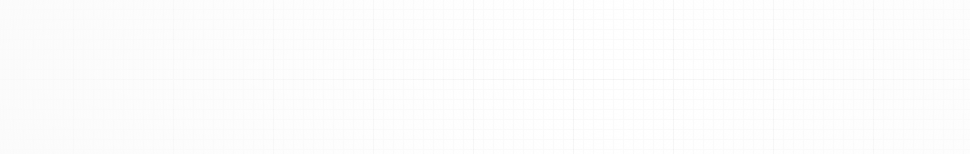
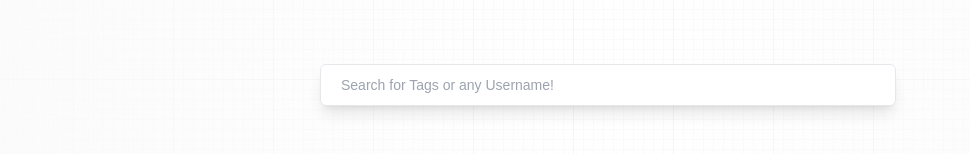
Before and after one commit to subhatav/prompts-hub-next, a Next.js app: page / in a window 1280 px wide. Shown: the part 326-480 px from the top of the page, without its empty margins (32-1002 px from the left). Built offline with nearby package versions, Linux system fonts and the light colour scheme; no server answers; the database is empty.

Commit message:
Create a Component in the `Feed` JSX file with support for searching

```diff
--- a/app/page.jsx
+++ b/app/page.jsx
@@ -1,3 +1,5 @@
+import Feed from "@components/Feed";
+
 const Home = () => {
   return (
     <section className="w-full flex-center flex-col">
@@ -10,7 +12,7 @@ const Home = () => {
         Prompts Hub is an open-source AI prompting tool for modern world to
         discover new creative prompts!
       </p>
-      {/* <Feed /> */}
+      <Feed />
     </section>
   );
 };
--- /dev/null
+++ b/components/Feed.jsx
@@ -0,0 +1,96 @@
+"use client";
+
+import { useState, useEffect } from "react";
+
+import PromptCard from "./PromptCard";
+
+const PromptCardList = ({ data, handleTagClick }) => {
+  return (
+    <div className="mt-16 prompt_layout">
+      {data.map((post) => (
+        <PromptCard
+          key={post._id}
+          post={post}
+          handleTagClick={handleTagClick}
+        />
+      ))}
+    </div>
+  );
+};
+
+const Feed = () => {
+  const [allPosts, setAllPosts] = useState([]);
+
+  // Search States
+  const [searchText, setSearchText] = useState("");
+  const [searchTimeout, setSearchTimeout] = useState(null);
+  const [searchedResults, setSearchedResults] = useState([]);
+
+  const fetchPosts = async () => {
+    const response = await fetch("/api/prompt");
+    setAllPosts(await response.json());
+  };
+
+  useEffect(() => {
+    fetchPosts();
+  }, []);
+
+  const filterPrompts = (searchText) => {
+    // Flag `i` is for Case-Insensitive Search
+    const regExp = new RegExp(searchText, "i");
+
+    return allPosts.filter(
+      (item) =>
+        regExp.test(item.creator.username) ||
+        regExp.test(item.tag) ||
+        regExp.test(item.prompt)
+    );
+  };
+
+  const handleSearchChange = (event) => {
+    clearTimeout(searchTimeout);
+
+    const targetValue = event.target.value;
+
+    setSearchText(targetValue);
+    setSearchTimeout(
+      setTimeout(() => {
+        setSearchedResults(filterPrompts(targetValue));
+      }, 500)
+    );
+  };
+
+  const handleTagClick = (tagName) => {
+    setSearchText(tagName);
+
+    const searchResult = filterPrompts(tagName);
+    setSearchedResults(searchResult);
+  };
+
+  return (
+    <section className="feed">
+      <form className="relative w-full flex-center">
+        <input
+          required
+          type="text"
+          className="search_input peer"
+          value={searchText}
+          onChange={handleSearchChange}
+          placeholder="Search for Tags or any Username!"
+        />
+      </form>
+
+      {/* All Prompts */}
+      {searchText ? (
+        <PromptCardList
+          data={searchedResults}
+          handleTagClick={handleTagClick}
+        />
+      ) : (
+        <PromptCardList data={allPosts} handleTagClick={handleTagClick} />
+      )}
+    </section>
+  );
+};
+
+export default Feed;
--- a/components/Form.jsx
+++ b/components/Form.jsx
@@ -2,7 +2,7 @@ import Link from "next/link";
 
 const Form = ({ type, post, setPost, submitting, handleSubmit }) => {
   return (
-    <section className="w-full max-w-full flex-start flex-col">
+    <section className="w-full max-w-full flex-start flex-col mb-10">
       <h1 className="head_text text-left">
         <span className="blue_gradient">{type} Post</span>
       </h1>
@@ -46,7 +46,7 @@ const Form = ({ type, post, setPost, submitting, handleSubmit }) => {
           />
         </label>
 
-        <div className="flex-end mx-3 mb-5 gap-4">
+        <div className="flex-end mx-3 gap-4">
           <Link href="/" className="text-gray-500 text-sm">
             Cancel
           </Link>
```
